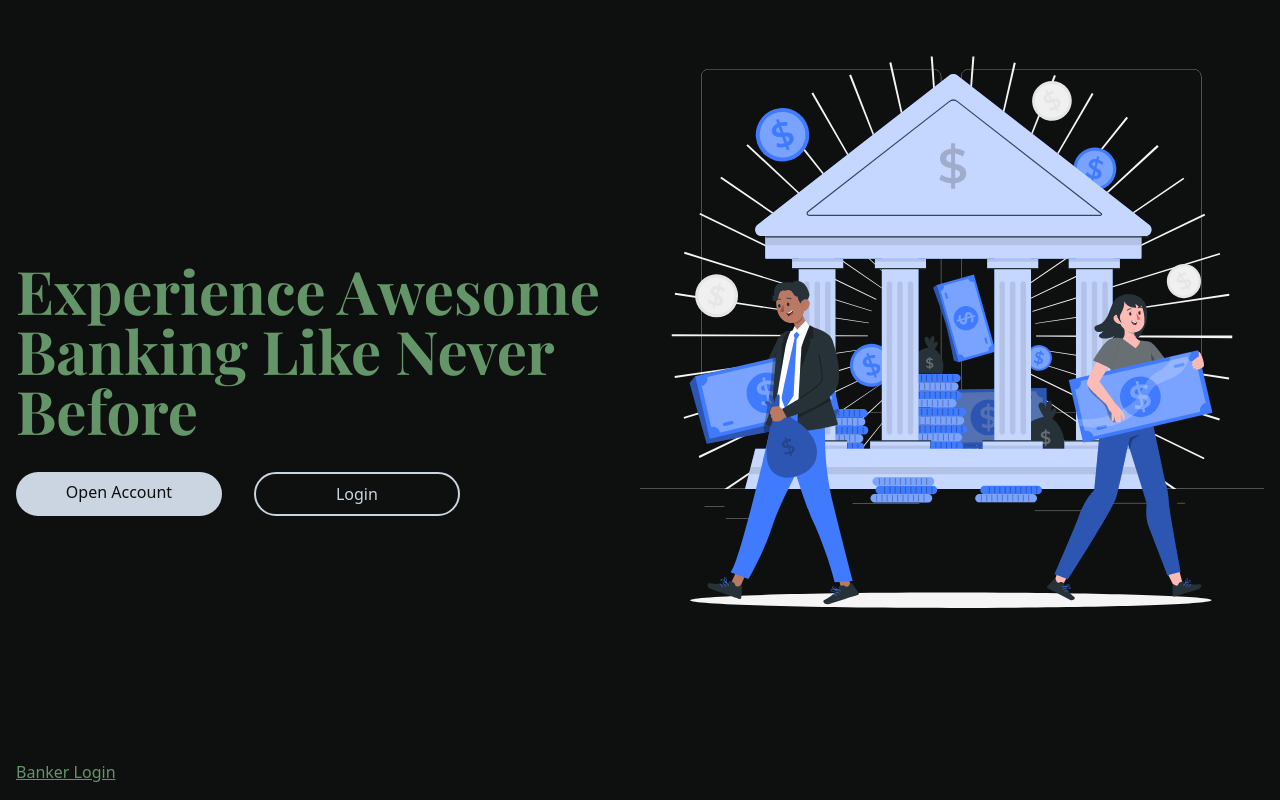
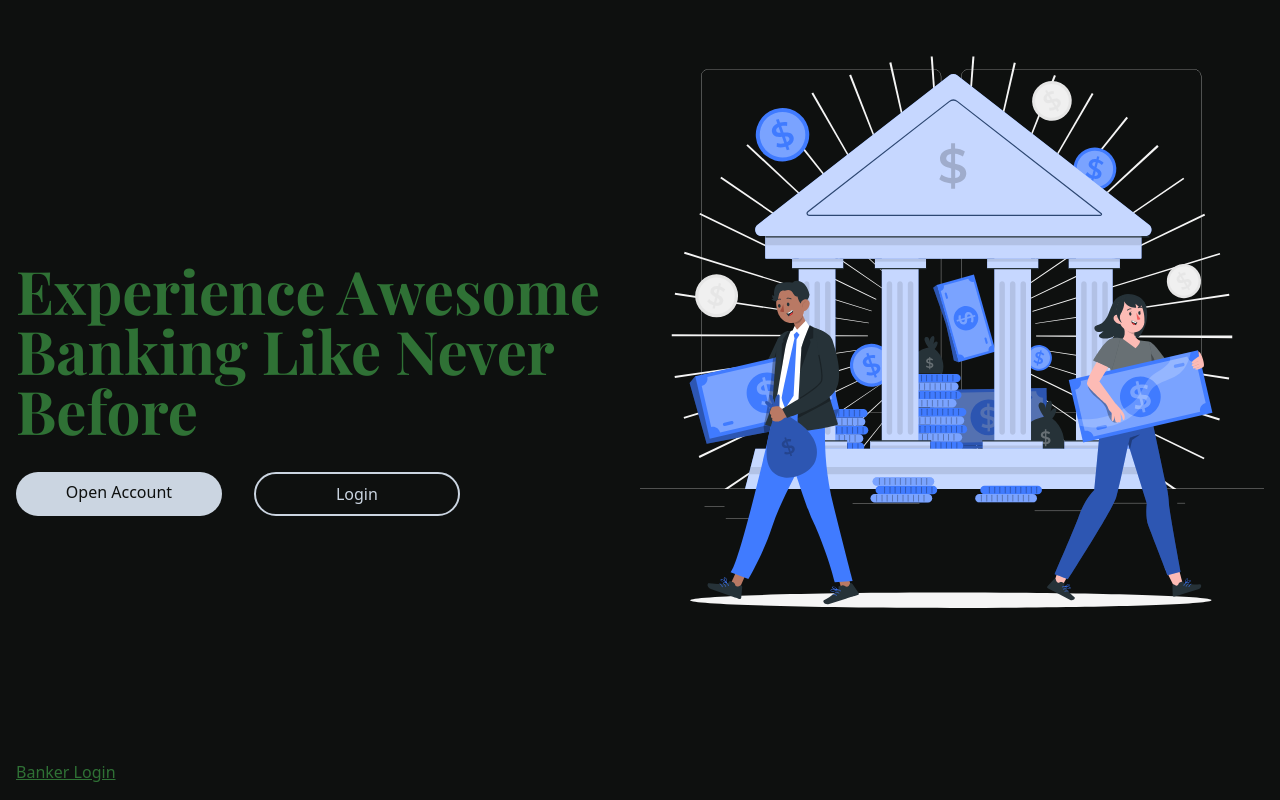
Before and after one commit to Anurag-CG/Bank-Management-System-Frontend, a React (Vite) app: page / in a window 1280 px wide. Built offline with nearby package versions, Linux system fonts and the light colour scheme; a web font is replaced by a local one.

Commit message:
Updated Styles

```diff
--- a/src/App.css
+++ b/src/App.css
@@ -9,5 +9,5 @@ body {
   /* color:#C0C0C0; */
   /* color:#0e6b0e; */
   /* color:#149414; */
-  color: #649568;
+  color: #2f7135;
 }
```
